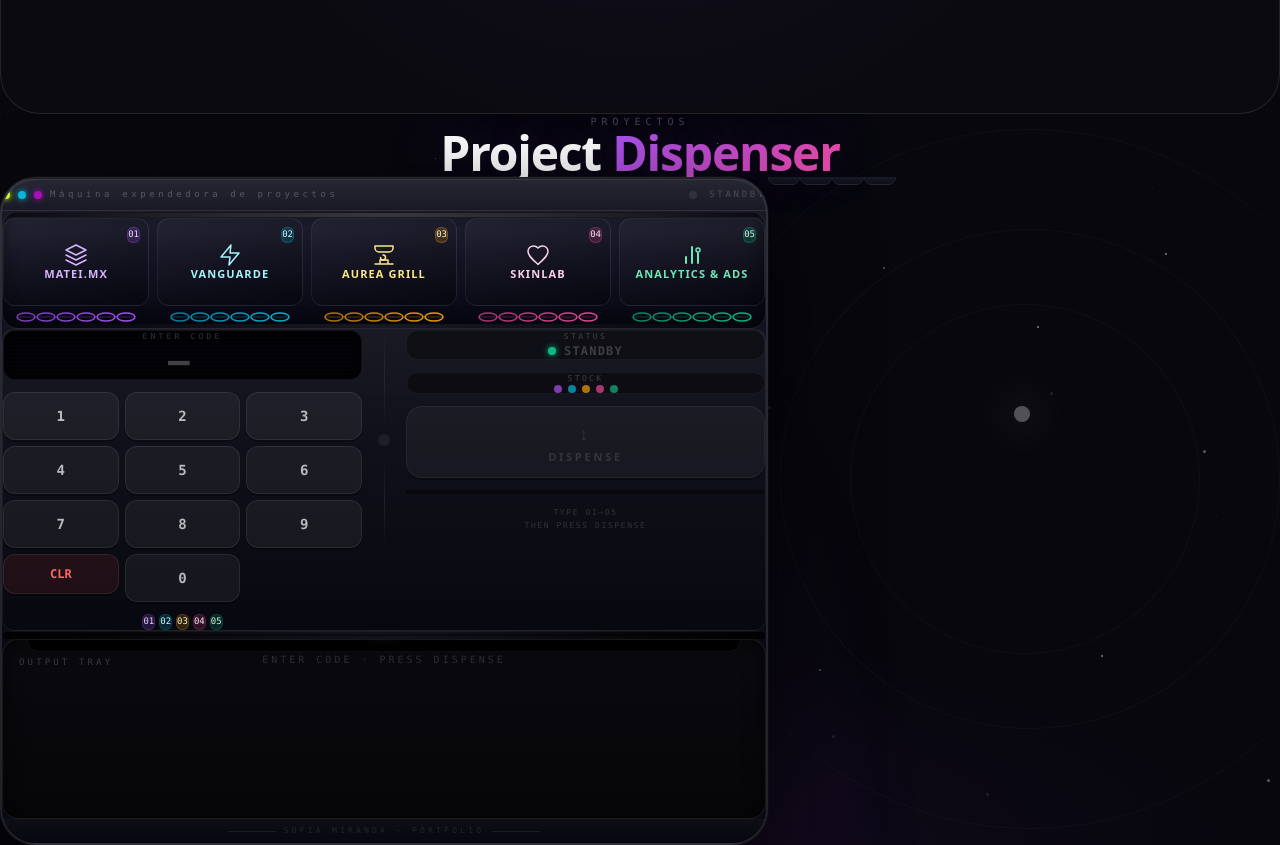
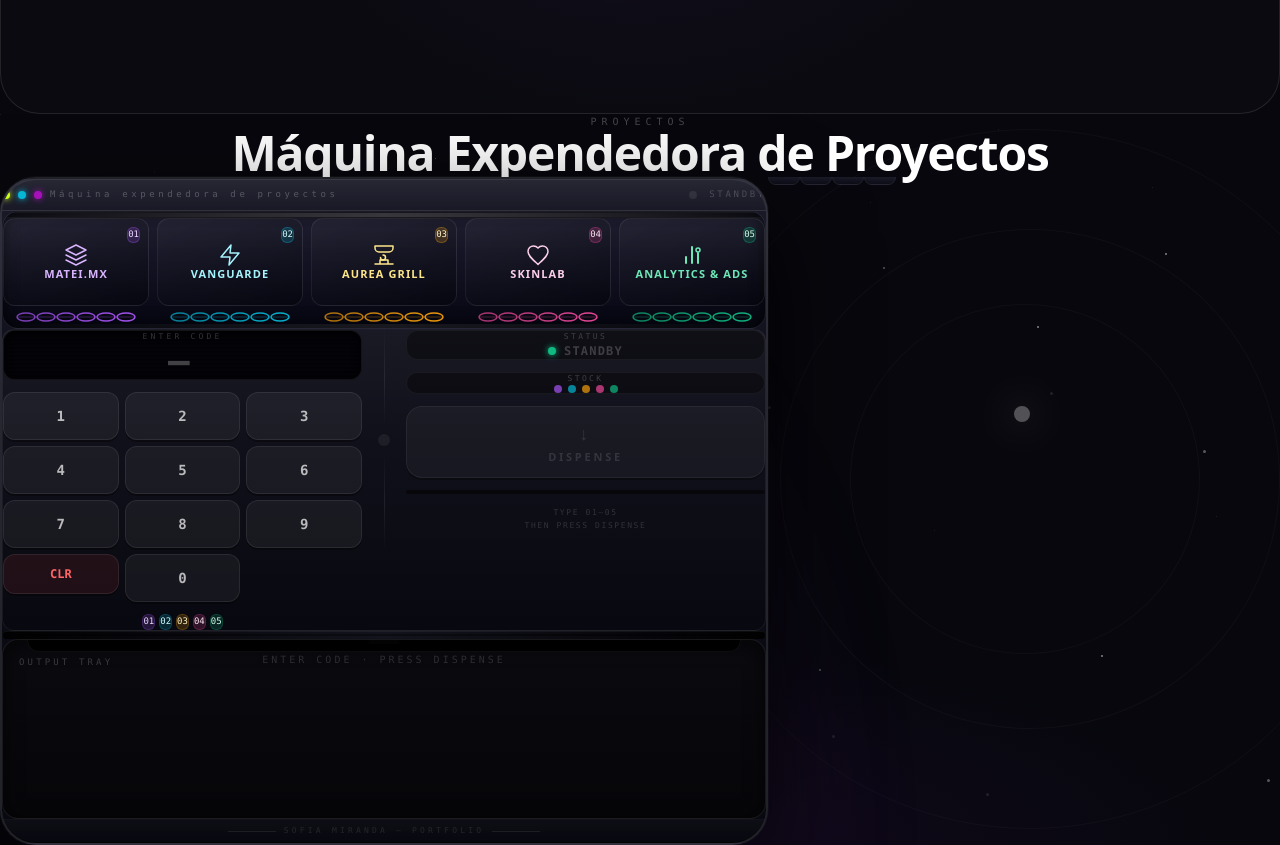
Before and after one commit to sofinator-hub/portafolio-sofia, a Next.js app: page / in a window 1280 px wide. Shown: the part 1560-2405 px from the top of the page. Built offline with nearby package versions, Linux system fonts and the light colour scheme.

Commit message:
change in title in missionsmachine

```diff
--- a/app/components/missions/MissionsMachine.tsx
+++ b/app/components/missions/MissionsMachine.tsx
@@ -430,12 +430,17 @@
       {/* Section header */}
       <div className="text-center mb-10">
         <p className="font-mono text-[10px] tracking-[0.5em] text-white/25 mb-3 uppercase">Proyectos</p>
-        <h2 className="font-black text-4xl md:text-5xl tracking-tight text-white" style={{ textShadow: "0 0 60px rgba(168,85,247,0.3)" }}>
-          Project{" "}
-          <span style={{ background: "linear-gradient(135deg, #a855f7, #ec4899)", WebkitBackgroundClip: "text", WebkitTextFillColor: "transparent" }}>
-            Dispenser
-          </span>
-        </h2>
+<h2
+  className="
+    font-black
+    text-3xl
+    md:text-5xl
+    tracking-tight
+    text-white
+  "
+>
+  Máquina Expendedora de Proyectos
+</h2>
       </div>
 
       {/* ═══════════════════ MACHINE CHASSIS ═══════════════════ */}
```
